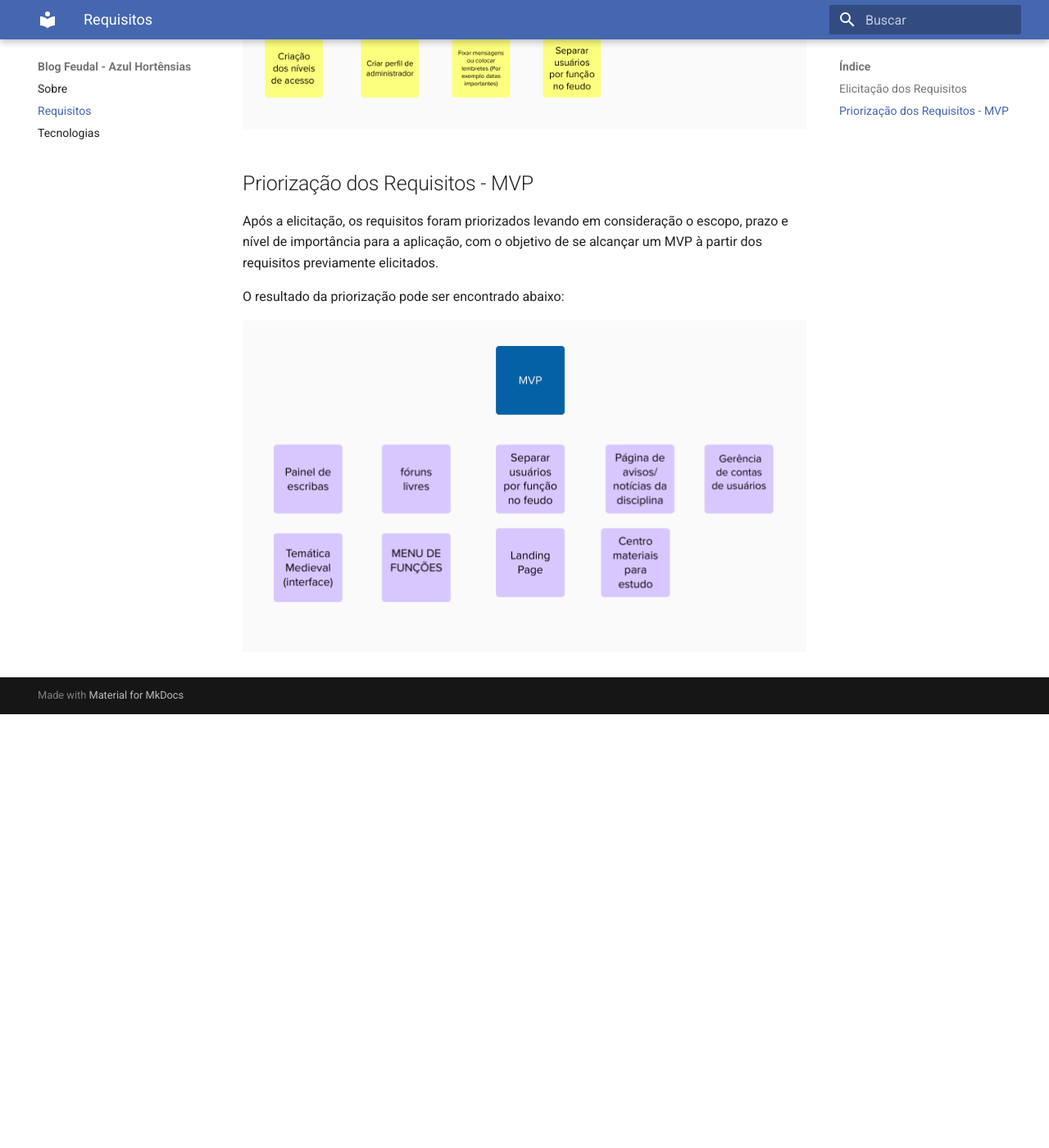
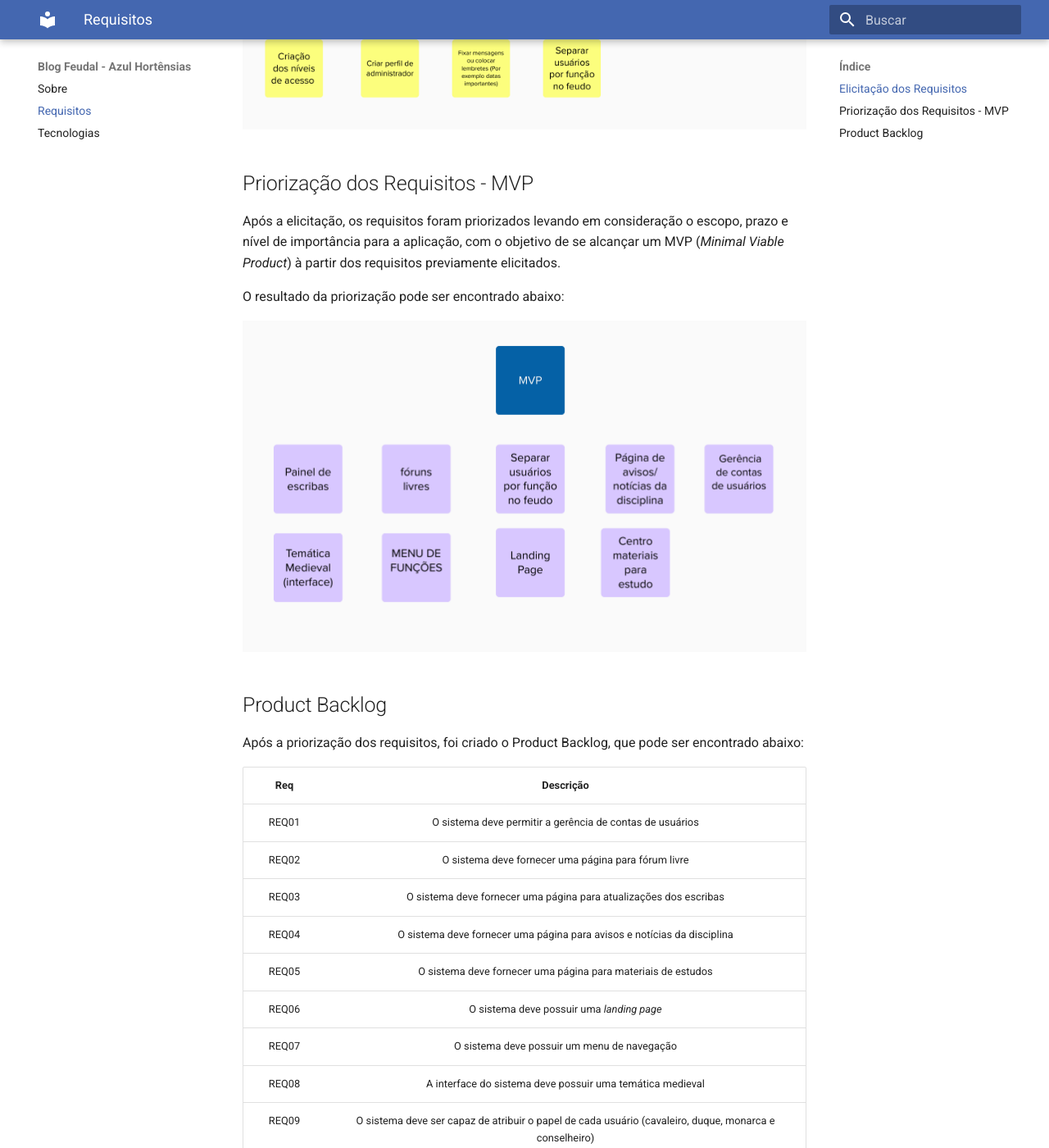
Before and after one commit to thiagolopess/DS-Blog-Azul-Hortencias, an MkDocs documentation site: the page built from docs/requirements.md, in a window 1280 px wide and 1400 px high, scrolled down 686 px. Shown: the whole window at 82% size. Built offline with MkDocs 1.6.1 and Material for MkDocs 9.7.7, drawn with Linux system fonts in a browser that asks for light colours; before the commit the page ends 1557 px from its top, so only the background shows below that.

Commit message:
Adiciona product backlog

```diff
--- a/docs/requirements.md
+++ b/docs/requirements.md
@@ -8,8 +8,23 @@ O resultado da elicitação pode ser encontrado abaixo:
 
 
 ## Priorização dos Requisitos - MVP
-Após a elicitação, os requisitos foram priorizados levando em consideração o escopo, prazo e nível de importância para a aplicação, com o objetivo de se alcançar um MVP à partir dos requisitos previamente elicitados.
+Após a elicitação, os requisitos foram priorizados levando em consideração o escopo, prazo e nível de importância para a aplicação, com o objetivo de se alcançar um MVP (*Minimal Viable Product*) à partir dos requisitos previamente elicitados.
 
 O resultado da priorização pode ser encontrado abaixo:
 
 ![MVP](./assets/requirements/mvp.png)
+
+## Product Backlog
+Após a priorização dos requisitos, foi criado o Product Backlog, que pode ser encontrado abaixo:
+
+| Req | Descrição |
+|:--:|:--:|
+| REQ01 | O sistema deve permitir a gerência de contas de usuários |
+| REQ02 | O sistema deve fornecer uma página para fórum livre |
+| REQ03 | O sistema deve fornecer uma página para atualizações dos escribas |
+| REQ04 | O sistema deve fornecer uma página para avisos e notícias da disciplina |
+| REQ05 | O sistema deve fornecer uma página para materiais de estudos |
+| REQ06 | O sistema deve possuir uma *landing page* |
+| REQ07 | O sistema deve possuir um menu de navegação |
+| REQ08 | A interface do sistema deve possuir uma temática medieval |
+| REQ09 | O sistema deve ser capaz de atribuir o papel de cada usuário (cavaleiro, duque, monarca e conselheiro) |
```
